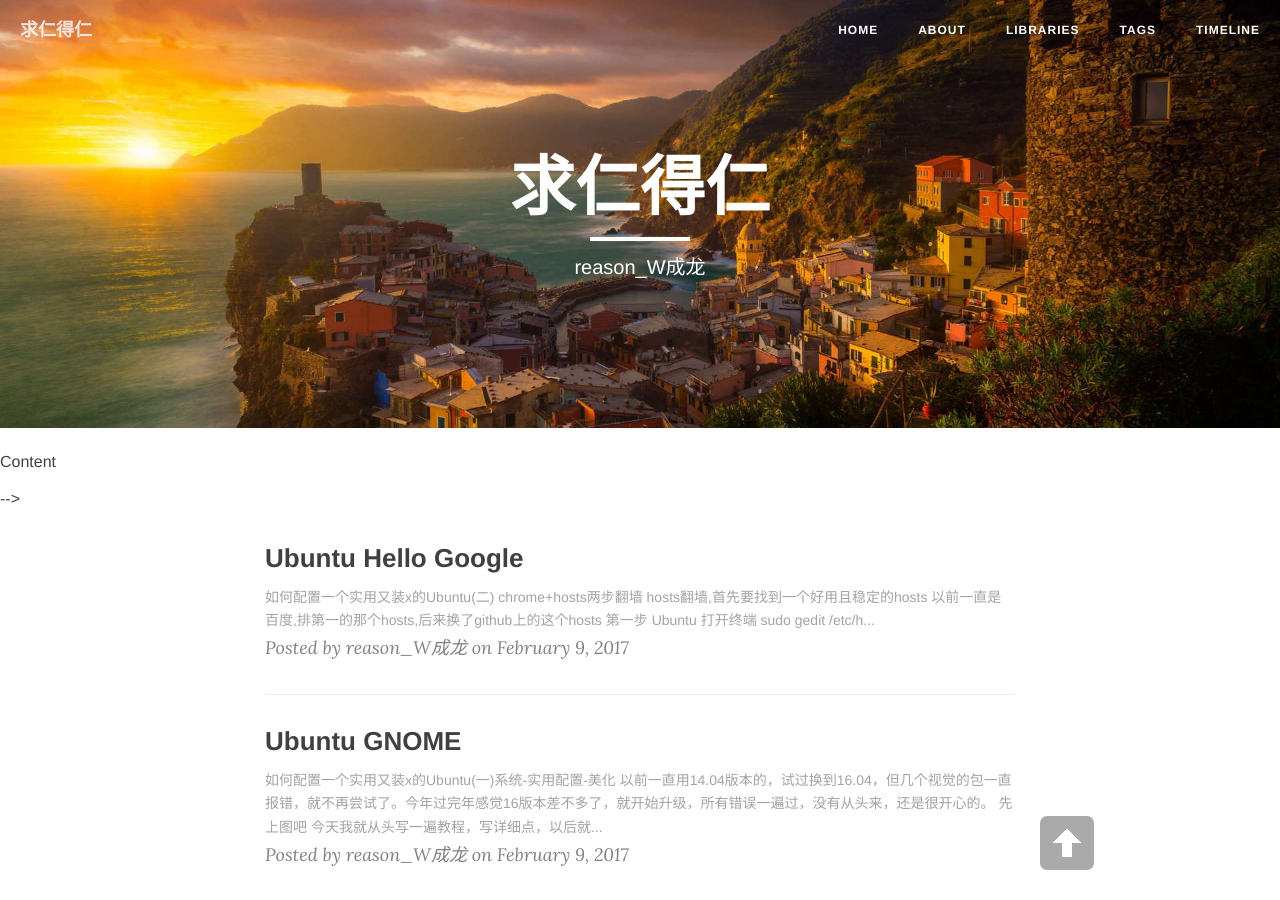
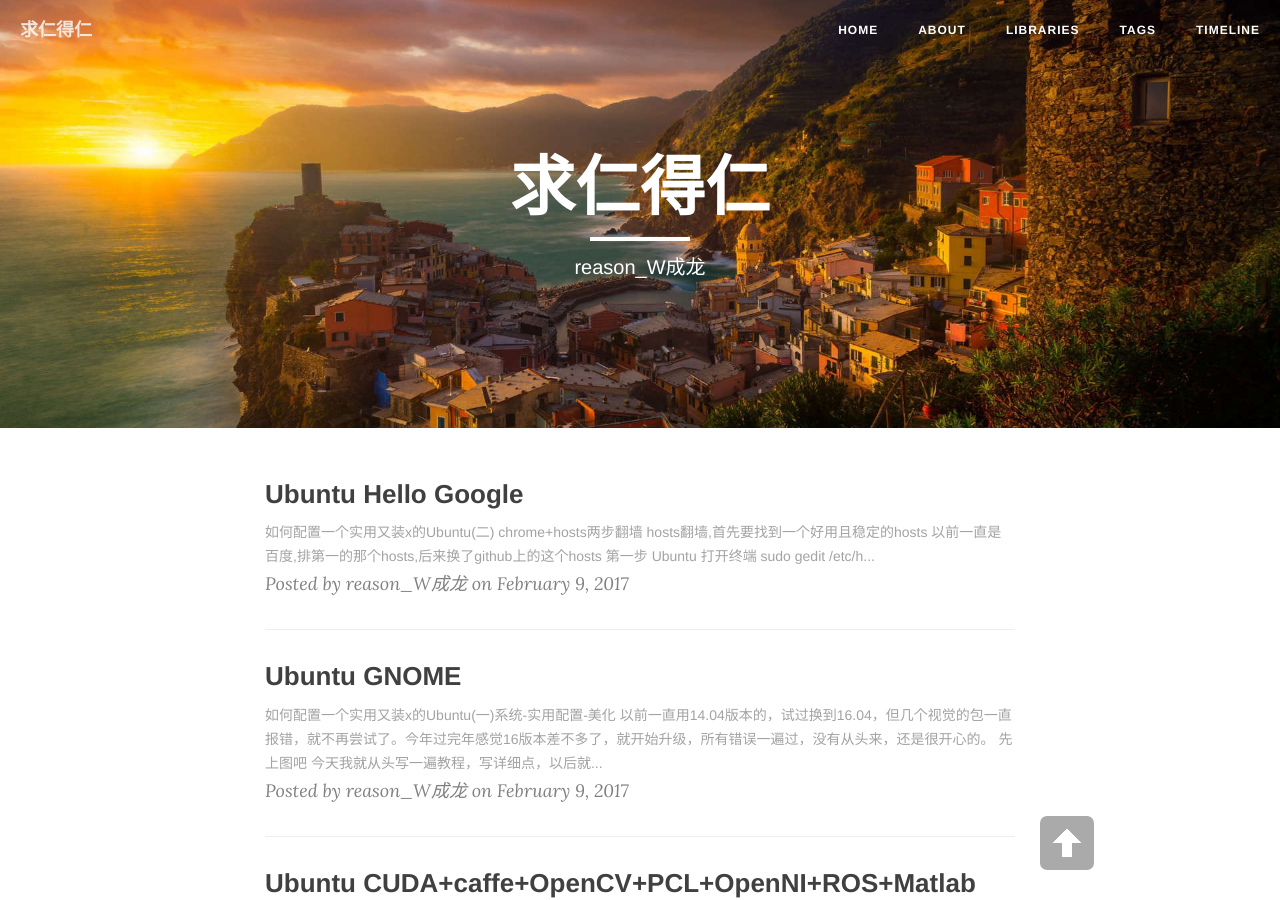
Before and after one commit to Skylar95/Skylar95, a Jekyll site: the page built from index.html, in a window 1280 px wide and 900 px high. Built offline with Jekyll 4.4.1, drawn with Linux system fonts in a browser that asks for light colours; nearby versions of some CDN libraries; formulas are drawn with MathJax 3; the list of posts is cut into pages by our own code; comment, search, counter and statistics services are not loaded.

Commit message:
update right bar content

```diff
--- a/_layouts/page.html
+++ b/_layouts/page.html
@@ -24,24 +24,7 @@
   <a href="#top" title="回到顶部"></a>
 </div>
 
-<!-- <div class="container">
-    <div class="right">
-        <div class="wrap">
 
-            <!-- Content -->
-            <div class="side content">
-                <div>
-                    Content
-                </div>
-                <ul id="content-side" class="content-ul">
-                </ul>
-            </div>
-            <!-- 其他div框放到这里 -->
-            <!-- <div class="side">bbbb</div> -->
-        </div>
-    </div>
-</div>
- <script src="{{ "/js/pageContent.js " | prepend: site.baseurl }}" charset="utf-8"></script> -->
 
 <!-- Main Content -->
 <div class="container">
```
